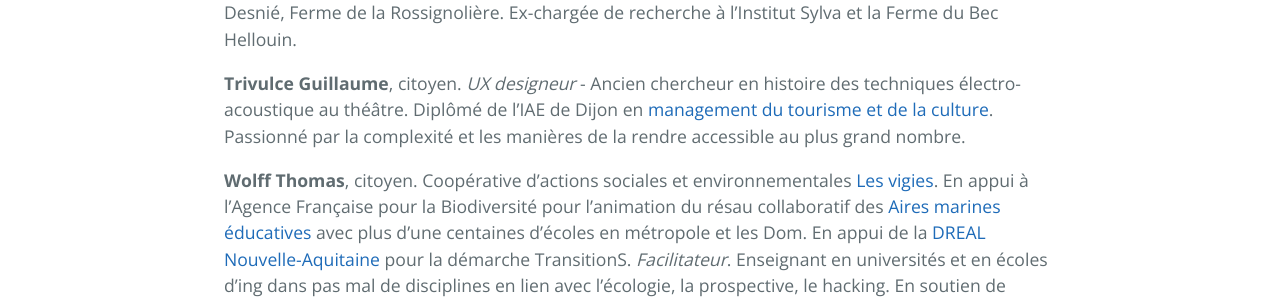
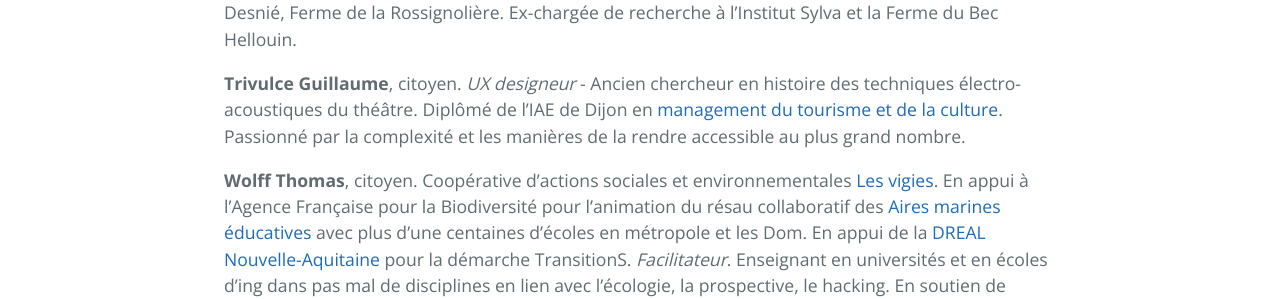
Before and after one commit to secheresses/Ancien-site, a Jekyll site: the page built from pages/collectif.md, in a window 1280 px wide. Shown: the part 1758-2057 px from the top of the page. Built offline with Jekyll 4.4.1, drawn with Linux system fonts in a browser that asks for light colours.

Commit message:
Update collectif.md

```diff
--- a/pages/collectif.md
+++ b/pages/collectif.md
@@ -47,6 +47,6 @@ Contactez Thomas au 06 42 45 97 81.
 
 **Thibaut Cécile**, citoyenne. *Maraîchère* spécialisée en agroécologie et hydrologie. Fondatrice du [Keyline design](https://www.miimosa.com/fr/projects/faites-venir-le-keyline-design-en-france-et-en-belgique) permettant de corriger ou prévenir des phénomènes de ruissellements et d'érosion sur leurs parcelles. Adjoine Chef de culture maraîchage dans les fermes  Jardins de Terres d’Adèles, Ferme du Bouchot, Ferme des Tourelles, Ferme du Vieux St Augustin, Les Jardins de Courances, La Ferme d’Emilie, Ferme de Cagnolle, Ferme de Ste Marthe, Les jardins de la Grange, Ferme de Haute Desnié, Ferme de la Rossignolière. Ex-chargée de recherche à l'Institut Sylva et la Ferme du Bec Hellouin.
 
-**Trivulce Guillaume**, citoyen. *UX designeur* - Ancien chercheur en histoire des techniques électro-acoustique au théâtre. Diplômé de l'IAE de Dijon en [management du tourisme et de la culture](http://iae.u-bourgogne.fr/formations/masters/master-management-du-tourisme-et-de-la-culture-de-l-evenementiel.html). Passionné par la complexité et les manières de la rendre accessible au plus grand nombre.
+**Trivulce Guillaume**, citoyen. *UX designeur* - Ancien chercheur en histoire des techniques électro-acoustiques du théâtre. Diplômé de l'IAE de Dijon en [management du tourisme et de la culture](http://iae.u-bourgogne.fr/formations/masters/master-management-du-tourisme-et-de-la-culture-de-l-evenementiel.html). Passionné par la complexité et les manières de la rendre accessible au plus grand nombre.
 
 **Wolff Thomas**, citoyen. Coopérative d'actions sociales et environnementales [Les vigies](http://lesvigies.fr). En appui à l'Agence Française pour la Biodiversité pour l'animation du résau collaboratif des [Aires marines éducatives](http://lesvigies.fr) avec plus d'une centaines d'écoles en métropole et les Dom. En appui de la [DREAL Nouvelle-Aquitaine](https://fr.wikipedia.org/wiki/Direction_r%C3%A9gionale_de_l%27Environnement,_de_l%27Am%C3%A9nagement_et_du_Logement) pour la démarche TransitionS. *Facilitateur*. Enseignant en universités et en écoles d'ing dans pas mal de disciplines en lien avec l'écologie, la prospective, le hacking. En soutien de plusieurs associations aussi sur la gouvernance. Écologue de formation initiale.
```
